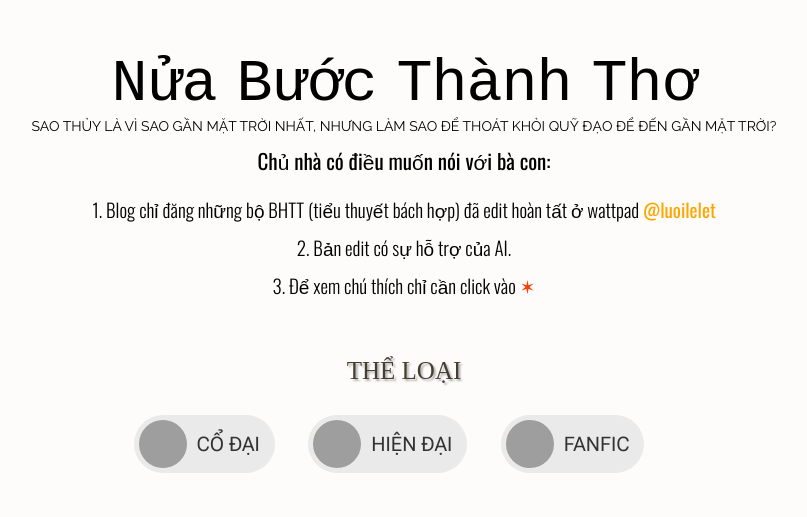
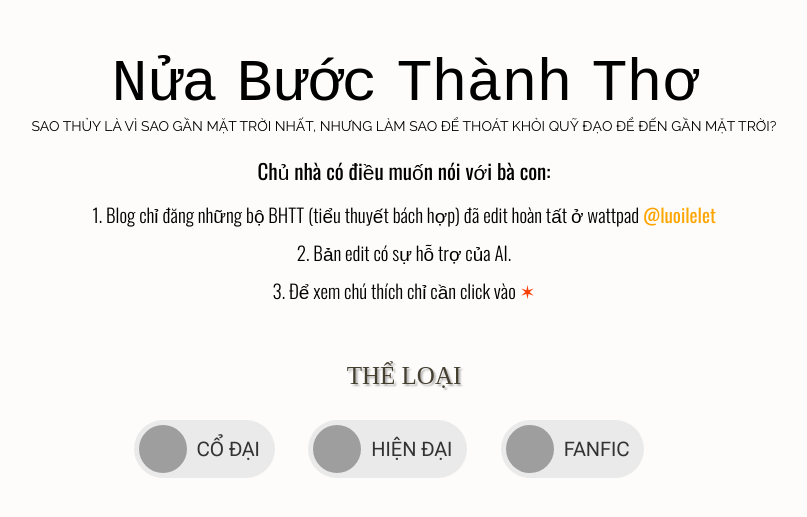
Before and after one commit to nuabuocthanhtho/nuabuocthanhtho.github.io, a Jekyll site: the page built from index.md, in a window 1280 px wide. Shown: the top 517 px of the page, without its empty margins (236-1043 px from the left). Built offline with Jekyll 4.4.1, drawn with Linux system fonts in a browser that asks for light colours; some web fonts are replaced; grey boxes are pictures that could not be loaded.

Commit message:
Update style.css

```diff
--- a/assets/css/style.css
+++ b/assets/css/style.css
@@ -1594,7 +1594,7 @@ h1.title {
 
 /* 1. TĂNG khoảng cách bằng cách ĐẨY CẢ WIDGET đi xuống */
 div#Text1 {
-    margin-top: 10px !important;
+    margin-top: 20px !important;
 }
 
 /* 2. GIẢM khoảng cách bằng cách DỊCH CHUYỂN CƯỠNG ÉP khối nội dung */
@@ -1608,8 +1608,7 @@ div#Text1 {
 #Text1 h2.title {
     font-family: 'Oswald', sans-serif !important;
     font-weight: 400 !important;
-    margin-bottom: 10px !important; /* << TẠO KHOẢNG CÁCH DƯỚI TIÊU ĐỀ */
-    /* Bỏ margin-top ở đây nếu có */
+    margin-bottom: 5px !important; /* << TẠO KHOẢNG CÁCH DƯỚI TIÊU ĐỀ */
 }
 
 #Text1 .widget-content {
```
